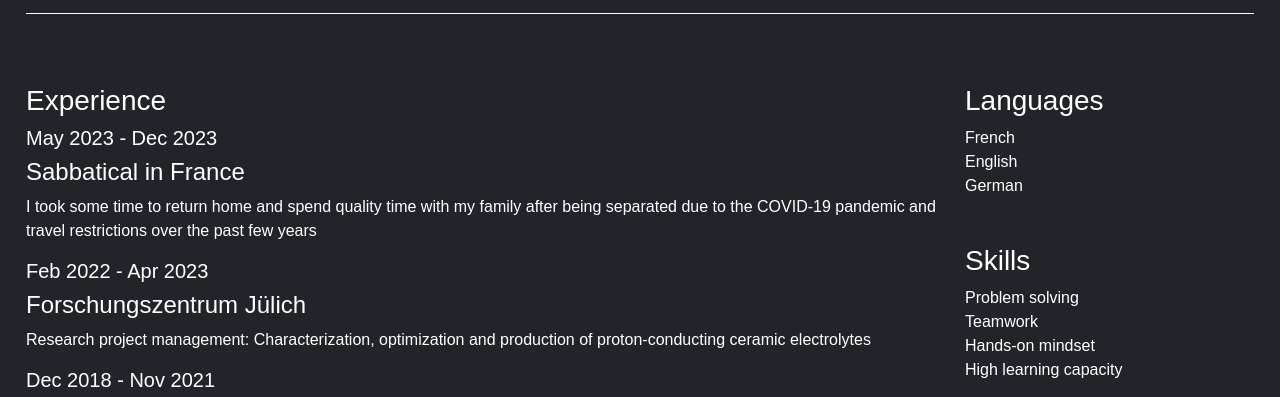
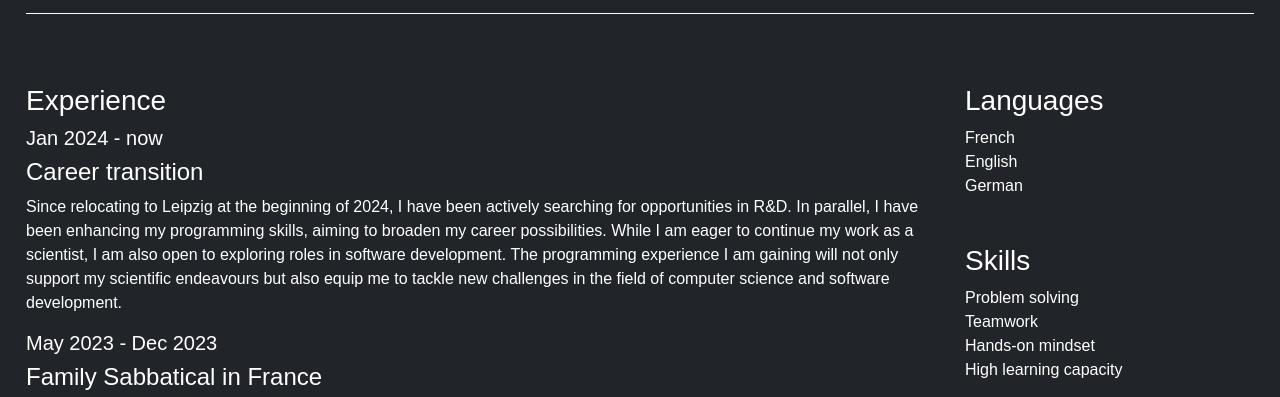
Before and after one commit to Zirxlos/mywebsite, a plain HTML site: page resume.html in a window 1280 px wide. Shown: the part 377-774 px from the top of the page. Drawn offline with nearby package versions, Linux system fonts and the light colour scheme.

Commit message:
update resume

```diff
--- a/resume.html
+++ b/resume.html
@@ -33,8 +33,21 @@
                 </div>
 
                 <div class="row">
+                    <h5>Jan 2024 - now</h5>
+                    <h4>Career transition</h4>
+                    <ul class="resume">
+                        <li>
+                            Since relocating to Leipzig at the beginning of 2024, I have been actively searching for opportunities in R&D. In
+                            parallel, I have been enhancing my programming skills, aiming to broaden my career possibilities. While I am eager to
+                            continue my work as a scientist, I am also open to exploring roles in software development. The programming experience I
+                            am gaining will not only support my scientific endeavours but also equip me to tackle new challenges in the field of
+                            computer science and software development.
+                        </li>
+                    </ul>
+                </div>
+                <div class="row">
                     <h5>May 2023 - Dec 2023</h5>
-                    <h4>Sabbatical in France</h4>
+                    <h4>Family Sabbatical in France</h4>
                     <ul class="resume">
                         <li>I took some time to return home and spend quality time with my family after being separated due to the COVID-19 pandemic
                         and travel restrictions over the past few years</li>
```
